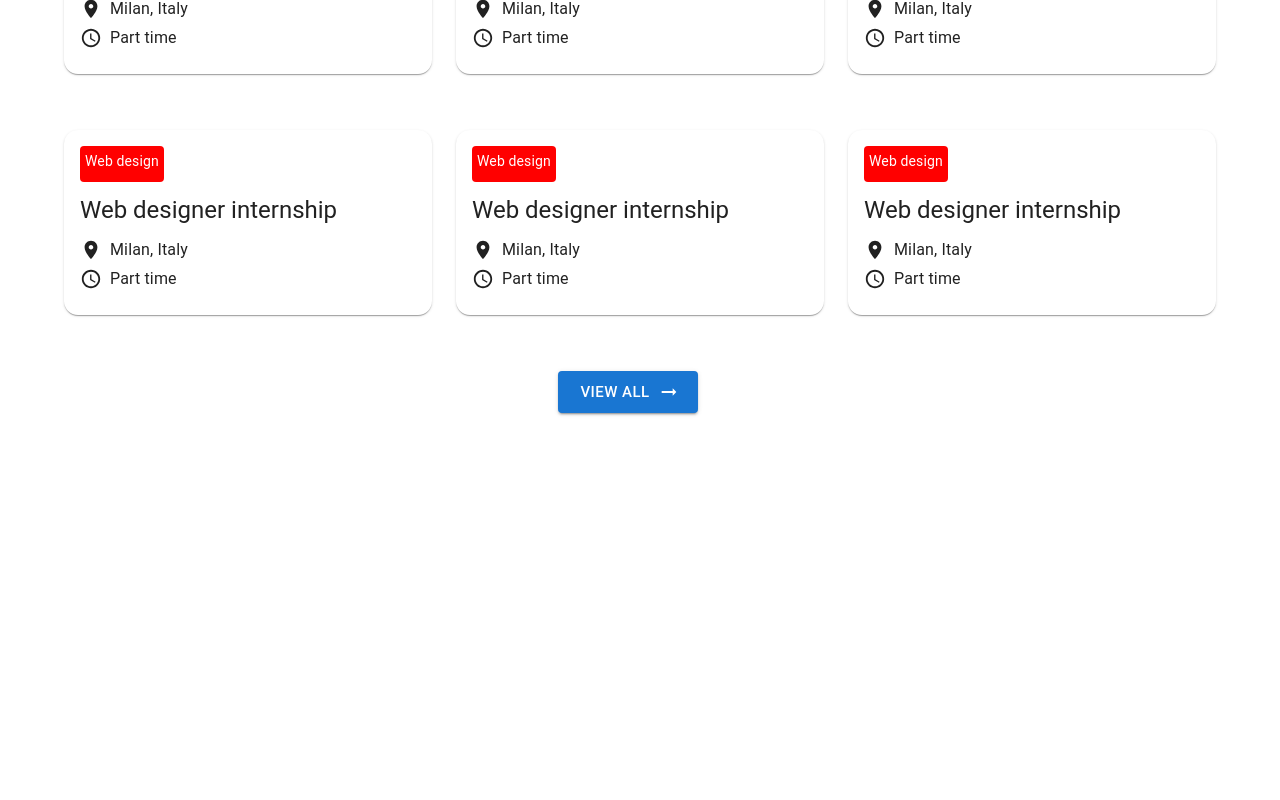
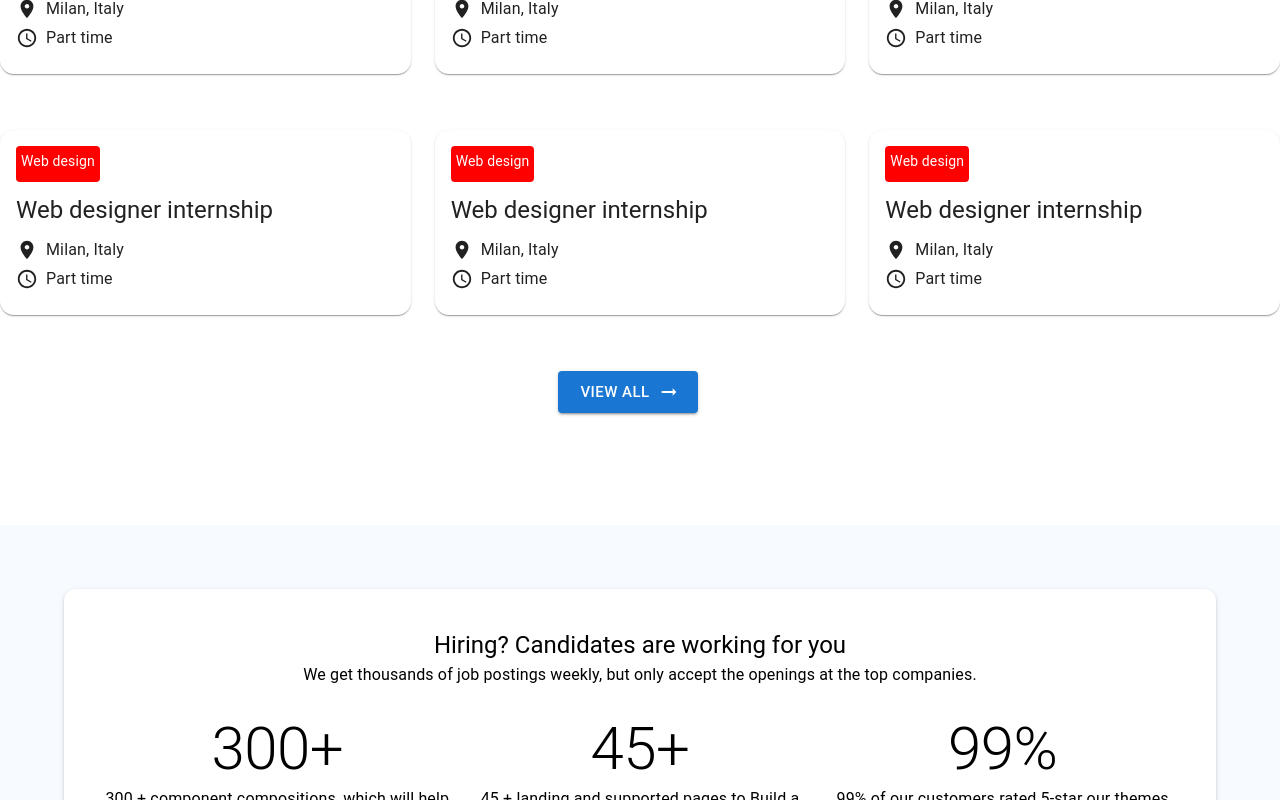
Before and after one commit to kaderabdul79/JobsLab, a React (Create React App) app: page /blog in a window 1280 px wide. Shown: the part 2000-2800 px from the top of the page. Before the commit the page ends 2525 px from the top, so only its background shows below. Built offline with nearby package versions, Linux system fonts and the light colour scheme.

Commit message:
design the candidate how many

```diff
--- a/src/App.js
+++ b/src/App.js
@@ -1,4 +1,5 @@
 import { Container } from '@mui/material';
+import Candidates from './components/Candidates';
 import Companies from './components/Companies';
 import Hero from './components/Hero';
 import JobLists from './components/JobLists';
@@ -9,18 +10,17 @@ import Navbar from './components/Navbar';
 const App = () => {
   return (
     <div>
-      <Container maxWidth="lg">
+
         <Navbar />
         <Hero />
         <Companies />
         <JobProcess />
         <Leads />
         <JobLists />
+
+      <Container maxWidth="xl" sx={{bgcolor: "#F7FAFF",paddingY:8}}>
+        <Candidates />
       </Container>
-
-      {/* <Container maxWidth="xl" sx={{bgcolor: "#F7FAFF"}}>
-        <Leads />
-      </Container> */}
 
     </div>
   );
--- /dev/null
+++ b/src/components/Candidates.js
@@ -0,0 +1,46 @@
+import { FeaturedVideoOutlined } from '@mui/icons-material';
+import { Box, Button, Container, Grid, Typography } from '@mui/material';
+import React from 'react';
+
+const Candidates = () => {
+    return (
+        <Container maxWidth="lg" sx={{bgcolor: "#F7FAFF"}}>
+        <Box bgcolor="#FFFFFF" boxShadow={2} p={5} borderRadius={3}>
+            <Box textAlign="center">
+                <Typography variant='h5'>Hiring? Candidates are working for you</Typography>
+                <Typography variant='subtitle1'>We get thousands of job postings weekly, but only accept the openings at the top companies.</Typography>
+            </Box>
+            <Box>
+              <Box my={3}>
+                <Grid container spacing={2}>
+                    <Grid item xs={12} md={4}>
+                    <Box textAlign="center">
+                           <Typography variant='h2'>300+</Typography>
+                        <Typography variant='subtitle1'>300 + component compositions, which will help you to build any page easily.</Typography>
+                    </Box>
+                    </Grid>
+                    <Grid item xs={12} md={4}>
+                    <Box textAlign="center">
+                        <Typography variant='h2'>45+</Typography>
+                        <Typography variant='subtitle1'>45 + landing and supported pages to Build a professional website.</Typography>
+                    </Box>
+                    </Grid>
+                    <Grid item xs={12} md={4}>
+                    <Box textAlign="center">
+                        <Typography variant='h2'>99%</Typography>
+                        <Typography variant='subtitle1'>99% of our customers rated 5-star our themes over 5 years.</Typography>
+                    </Box>
+                    </Grid>
+                </Grid>
+              </Box>
+              <Box textAlign="center">
+                <Button variant="contained" sx={{marginRight:'20px'}}>Explore</Button>
+                <Button startIcon={<FeaturedVideoOutlined />}>Watch The Video</Button>
+              </Box>
+            </Box>
+        </Box>
+        </Container>
+    );
+};
+
+export default Candidates;
```
